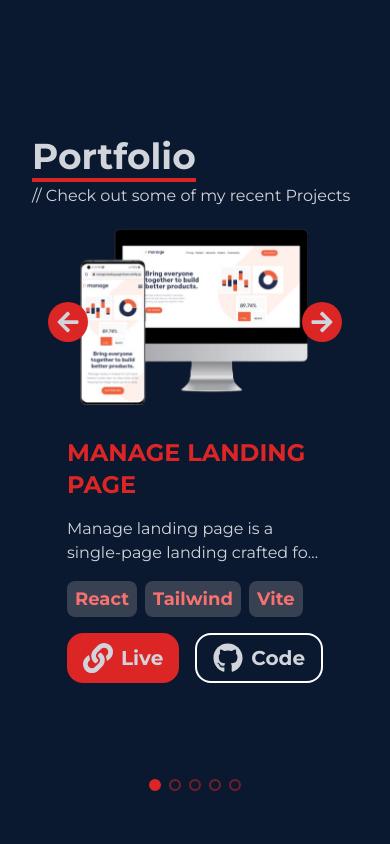
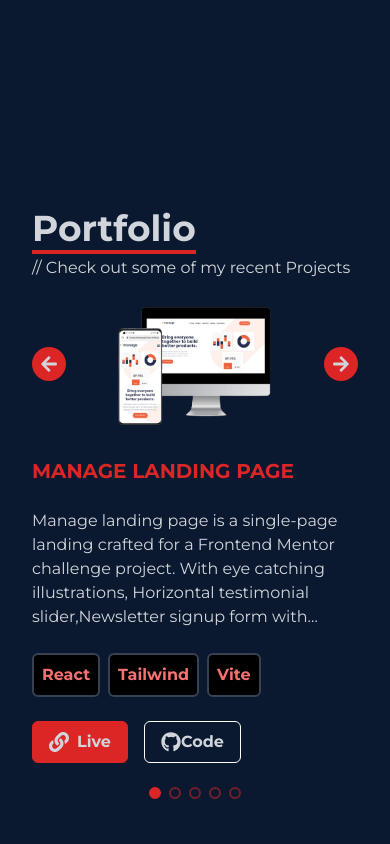
Before and after one commit to FevenSeyfu/myportfolio-react, a React (Vite) app: page / in a window 390 px wide. Shown: the part 1560-2404 px from the top of the page. Built offline with nearby package versions, Linux system fonts and the light colour scheme; a web font is replaced by a local one.

Commit message:
Set a defined width and height to project imags

```diff
--- a/src/Components/Portfolio/ProjectCarousel.jsx
+++ b/src/Components/Portfolio/ProjectCarousel.jsx
@@ -1,7 +1,6 @@
 import React, { useState } from "react";
 import { FaArrowLeft, FaArrowRight, FaGithub, FaLink } from "react-icons/fa";
 import ReactGA from "react-ga4";
-
 
 const ProjectCarousel = ({ projects }) => {
   const [currentSlide, setCurrentSlide] = useState(0);
@@ -23,7 +22,7 @@ const ProjectCarousel = ({ projects }) => {
   };
 
   return (
-    <div className="relative flex flex-col items-center md:mt-8">
+    <div className="relative flex flex-col items-center justify-center mt-2 md:mt-8">
       {projects.map((item, index) => (
         <div
           key={index}
@@ -39,39 +38,41 @@ const ProjectCarousel = ({ projects }) => {
             <img
               src={item.image}
               alt={`${item.name} image`}
-              className="md:w-3/6 md:h-[25rem] w-[15rem]"
+              className="md:w-3/6 md:h-[25rem] w-[10rem]"
+              width="240"
+              height="400"
             />
-            <div className="flex flex-col  md:w-3/6 h-full gap-4 md:gap-2 mx-12 md:mx-4">
-              <h2 className="text-2xl md:text-4xl text-primary-dark-red font-bold">
+            <div className="flex flex-col w-full  md:w-3/6 justify-center md:items-start gap-6 md:gap-4">
+              <h2 className="text-xl md:text-4xl text-primary-dark-red font-bold">
                 {item.name.toUpperCase()}
               </h2>
-              <p className="line-clamp-2 sm:line-clamp-none">
+              <p className="line-clamp-5 sm:line-clamp-none">
                 {item.description}
               </p>
-              <ul className="flex flex-row gap-2" id="tags">
+              <ul className="flex flex-row w-full items-start gap-2 md:gap-4 " id="tags">
                 {item.technologies.map((tech, index) => (
                   <li
-                    className="bg-gray-700 text-secondary-lighter-red text-lg font-bold py-1 px-2 rounded-lg border-white hover:border-2"
+                    className="border-2 bg-black border-gray-700 text-secondary-lighter-red text-nowrap text-md md:text-lg font-bold py-2 md:py-1 px-2 rounded-md"
                     key={index}
                   >
                     {tech}
                   </li>
                 ))}
               </ul>
-              <div id="buttons" className="flex flex-row md:gap-8 gap-4">
+              <div id="buttons" className="flex flex-row w-full items-start md:gap-8 gap-4">
                 <a
                   href={item.live}
                   onClick={() => handleButtonClick(item.name, "live")}
-                  className="flex flex-row items-center gap-2 text-xl font-bold bg-primary-dark-red p-2 px-4 rounded-2xl hover:text-primary-dark-red hover:bg-white transition ease-in-out delay-150 hover:-translate-y-1 hover:scale-110"
+                  className="flex flex-row items-center gap-2 text-md lg:text-xl font-bold p-2 px-4 rounded-md border border-primary-dark-red bg-primary-dark-red hover:text-primary-dark-red hover:border-white hover:bg-white hover:cursor-pointer transition ease-in-out delay-150 hover:-translate-y-1 hover:scale-110"
                 >
-                  <FaLink size={30} /> Live
+                  <FaLink size={20} /> Live
                 </a>
                 <a
                   href={item.github}
                   onClick={() => handleButtonClick(item.name, "code")}
-                  className="flex flex-row items-center gap-2 text-xl font-bold border-2 border-white p-2 px-4 rounded-2xl hover:text-primary-dark-red hover:bg-white transition ease-in-out delay-150 hover:-translate-y-1 hover:scale-110"
+                  className="flex flex-row items-center gap-2text-md lg:text-xl font-bold p-2 px-4 rounded-md border border-white hover:text-primary-dark-red hover:cursor-pointer hover:bg-white transition ease-in-out delay-150 hover:-translate-y-1 hover:scale-110"
                 >
-                  <FaGithub size={30} /> Code
+                  <FaGithub size={20} /> Code
                 </a>
               </div>
             </div>
@@ -81,25 +82,25 @@ const ProjectCarousel = ({ projects }) => {
 
       {/* Left and Right Arrow Buttons */}
       <button
-        className="absolute top-[15%] md:top-[30%] left-4 bg-primary-dark-red rounded-full text-2xl p-2 hover:animate-bounce duration-150"
+        className="absolute top-[10%] md:top-[30%] left-0 bg-primary-dark-red rounded-full text-lg md:text-2xl p-2 hover:animate-bounce duration-150"
         onClick={goToPrevSlide}
       >
         <FaArrowLeft />
       </button>
       <button
-        className="absolute top-[15%] md:top-[30%] right-4 bg-primary-dark-red rounded-full text-2xl p-2 hover:animate-bounce duration-150"
+        className="absolute top-[10%] md:top-[30%] right-0 bg-primary-dark-red rounded-full text-lg md:text-2xl p-2 hover:animate-bounce duration-150"
         onClick={goToNextSlide}
       >
         <FaArrowRight />
       </button>
 
       {/* Dot Slider */}
-      <div className="flex mt-24 md:mt-2">
+      <div className="flex mt-4 md:mt-2">
         {projects.map((_, index) => (
           <button
             key={index}
             onClick={() => setCurrentSlide(index)}
-            className={`w-3 h-3 mx-1  md:my-6 border-2 rounded-full border-primary-dark-red hover:border-white ${
+            className={`w-3 h-3 mx-1 my-2 md:my-6 border-2 rounded-full border-primary-dark-red hover:border-white ${
               index === currentSlide ? "bg-primary-dark-red" : "opacity-50"
             } focus:outline-none`}
           ></button>
--- a/src/Components/Portfolio/Works.jsx
+++ b/src/Components/Portfolio/Works.jsx
@@ -14,7 +14,7 @@ const Works = () => {
   return (
     <div
       name="Portfolio"
-      className="w-full pt-2 md:pt-20 text-gray-300 bg-primary-dark-blue"
+      className="w-full pt-20 text-gray-300 bg-primary-dark-blue  md:pr-12 lg:pr-[5%]"
       onMouseEnter={handleMouseEnter}>
       <div className="max-w-full mx-auto flex flex-col justify-center w-full text-left">
         <div className="pb-2">
```
